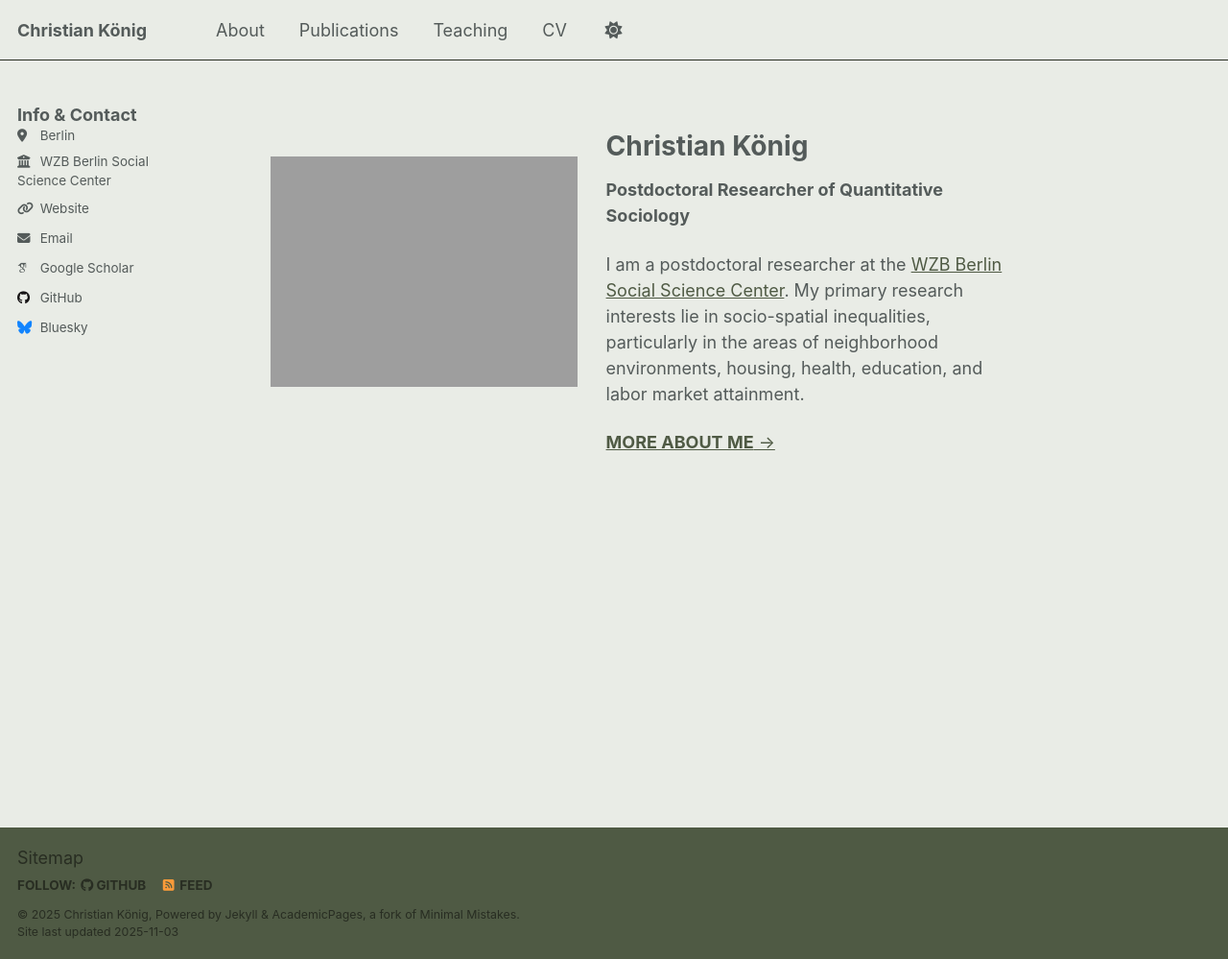
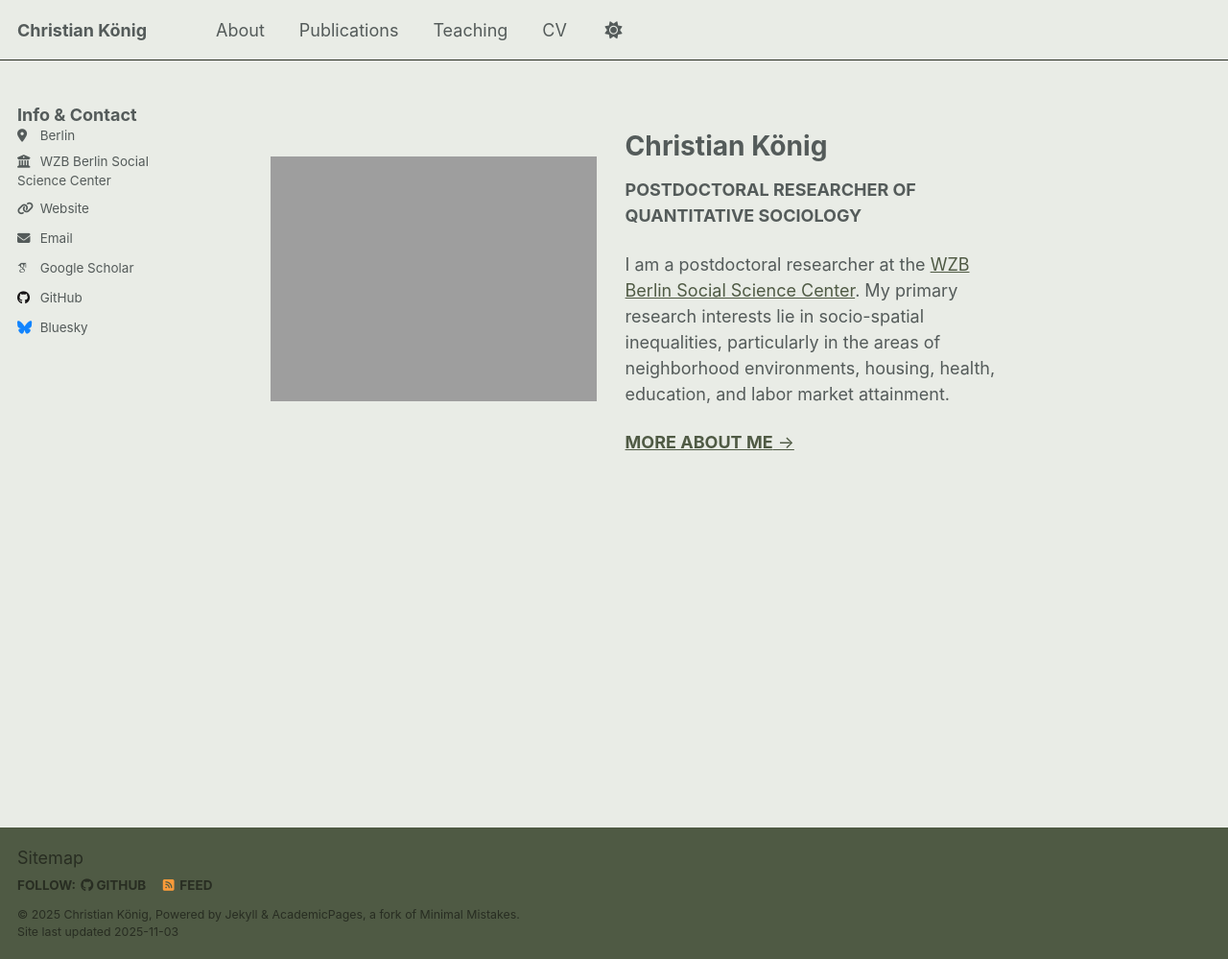
Before and after one commit to christian-koenig/christian-koenig.github.io, a Jekyll site: the page built from _pages/about.md, in a window 1280 px wide and 999 px high. Shown: the whole window at 96% size. Built offline with Jekyll 4.4.1, drawn with Linux system fonts in a browser that asks for light colours; some web fonts are replaced; a script that is not in the unit is left out.

Commit message:
adjust image alignment

```diff
--- a/_pages/about.md
+++ b/_pages/about.md
@@ -8,12 +8,12 @@ redirect_from:
 ---
 
 
-<img src="http://christian-koenig.github.io/images/pic2.JPG" alt="image" style="float:left; padding-right: 30px; padding-bottom: 200px; padding-top: 50px;" width="350"/>
+<img src="http://christian-koenig.github.io/images/pic2.JPG" alt="image" style="float:left; padding-right: 30px; padding-bottom: 200px; padding-top: 50px;" width="370"/>
 
 
 # Christian König
 
-**Postdoctoral Researcher of Quantitative Sociology**
+**POSTDOCTORAL RESEARCHER OF QUANTITATIVE SOCIOLOGY**
 
 I am a postdoctoral researcher at the [WZB Berlin Social Science Center](https://www.wzb.eu/en/persons/christian-konig). My primary research interests lie in socio-spatial inequalities, particularly in the areas of neighborhood environments, housing, health, education, and labor market attainment.
 
```
Also changed, not shown: _pages/about_long.md (+3 -1 lines).
